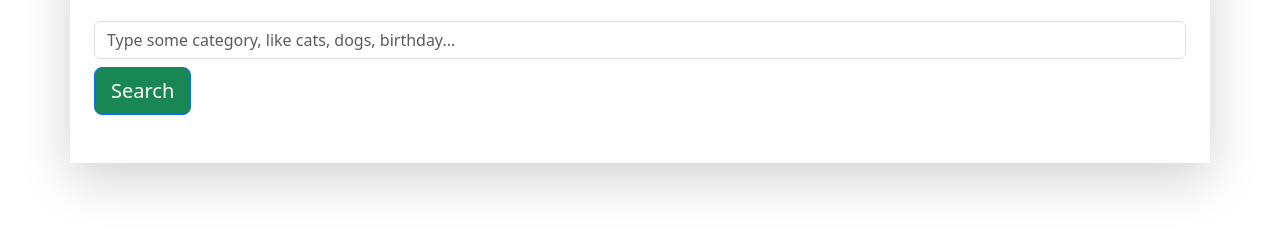
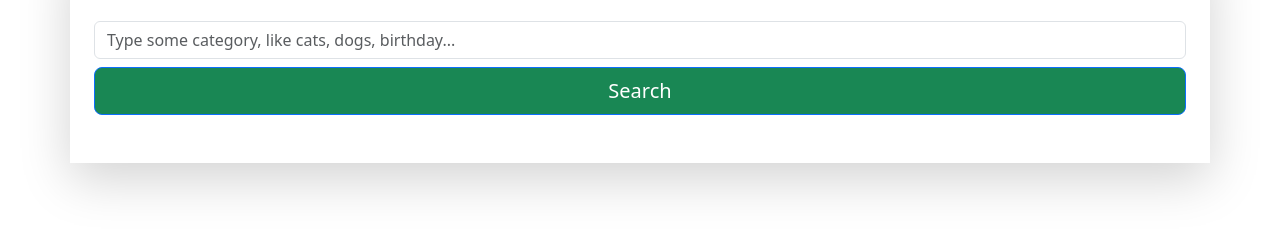
Before and after one commit to lukasilverio94/tenor-gif-api, a plain HTML site: page index.html in a window 1280 px wide. Shown: the part 144-376 px from the top of the page. Drawn offline with nearby package versions, Linux system fonts and the light colour scheme.

Commit message:
button 100% width

```diff
--- a/index.html
+++ b/index.html
@@ -30,7 +30,7 @@
           class="form-control"
           placeholder="Type some category, like cats, dogs, birthday..."
         />
-        <button id="search" class="btn btn-primary btn-lg bg-success my-2">
+        <button id="search" class="w-100 btn btn-primary btn-lg bg-success my-2">
           Search
         </button>
         <!-- container gif -->
```
